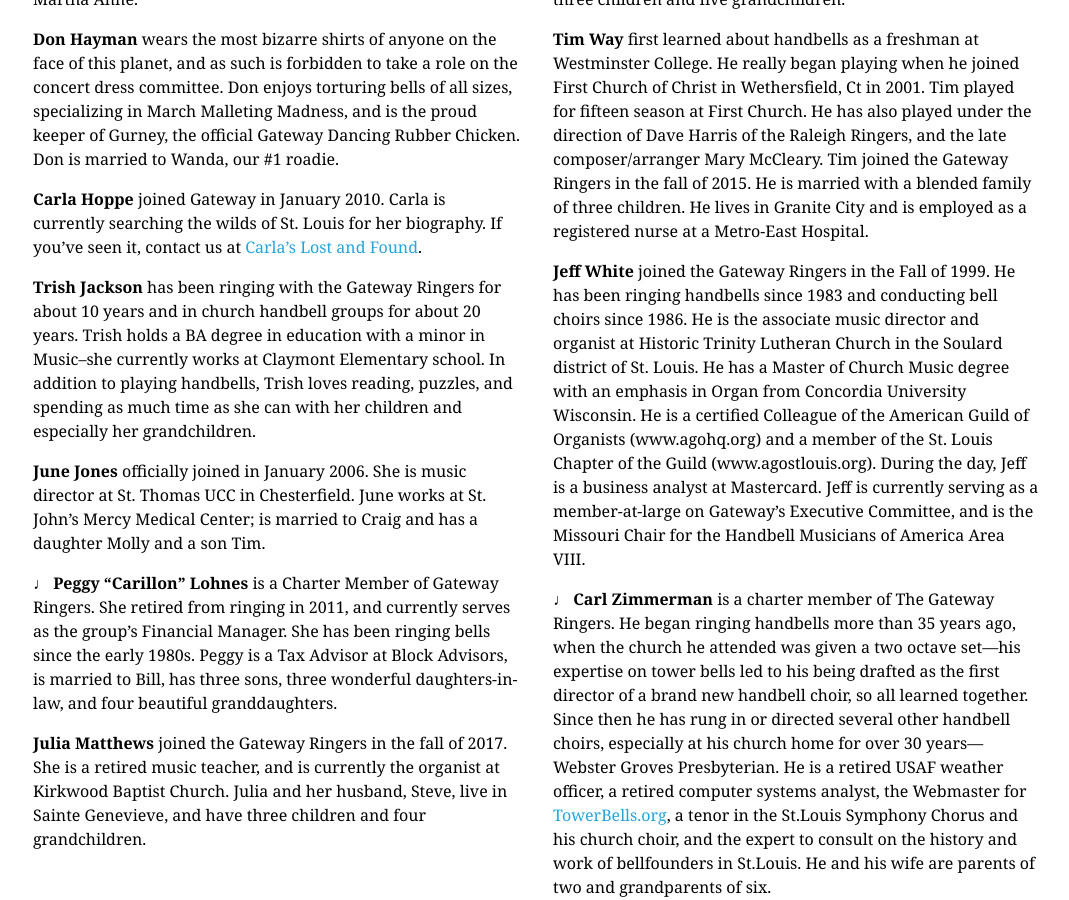
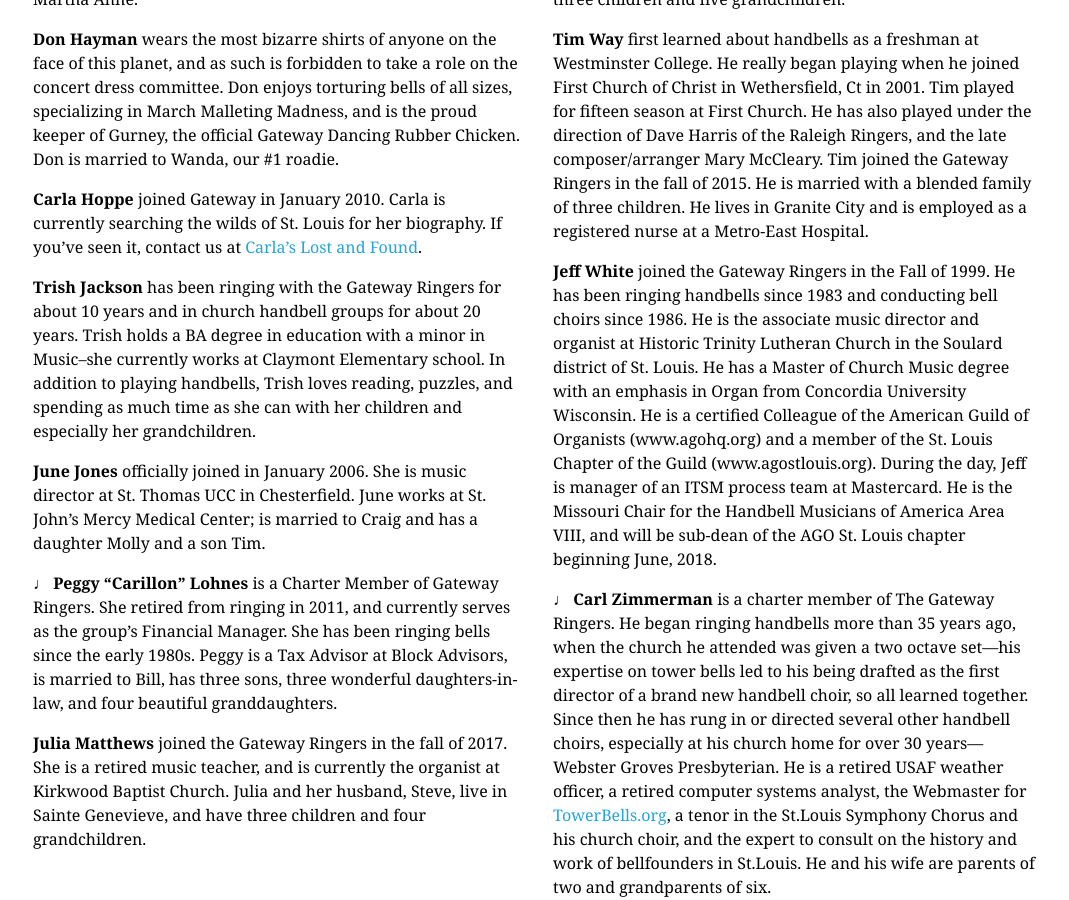
Before and after one commit to GatewayRingers/GatewayRingers.github.io, a Jekyll site: the page built from musicians.html, in a window 1280 px wide and 900 px high, scrolled down 2451 px. Shown: the whole window, without its empty margins (103-1172 px from the left). Built offline with Jekyll 4.4.1, drawn with Linux system fonts in a browser that asks for light colours.

Commit message:
Update musicians.html

```diff
--- a/musicians.html
+++ b/musicians.html
@@ -146,7 +146,7 @@ Cincinnati  Conservatory.</p>
     He lives in Granite City and is employed as a registered nurse at a Metro-East Hospital.</li>
 
   <li class="pv2" id="Jeff"><strong>Jeff White</strong>
-  joined the Gateway Ringers in the Fall of 1999. He has been ringing handbells since 1983 and conducting bell choirs since 1986. He is the associate music director and organist at Historic Trinity Lutheran Church in the Soulard district of St. Louis. He has a Master of Church Music degree with an emphasis in Organ from Concordia University Wisconsin. He is a certified Colleague of the American Guild of Organists (www.agohq.org) and a member of the St. Louis Chapter of the Guild (www.agostlouis.org). During the day, Jeff is a business analyst at Mastercard. Jeff is currently serving as a member-at-large on Gateway’s Executive Committee, and is the Missouri Chair for the Handbell Musicians of America Area VIII.</li>
+  joined the Gateway Ringers in the Fall of 1999. He has been ringing handbells since 1983 and conducting bell choirs since 1986. He is the associate music director and organist at Historic Trinity Lutheran Church in the Soulard district of St. Louis. He has a Master of Church Music degree with an emphasis in Organ from Concordia University Wisconsin. He is a certified Colleague of the American Guild of Organists (www.agohq.org) and a member of the St. Louis Chapter of the Guild (www.agostlouis.org). During the day, Jeff is manager of an ITSM process team at Mastercard. He is the Missouri Chair for the Handbell Musicians of America Area VIII, and will be sub-dean of the AGO St. Louis chapter beginning June, 2018.</li>
 
   <li class="pv2" id="Carl"><strong>♩ Carl Zimmerman</strong> is a charter member of The
   Gateway Ringers.  He began ringing handbells more than 35 years ago, when
```
